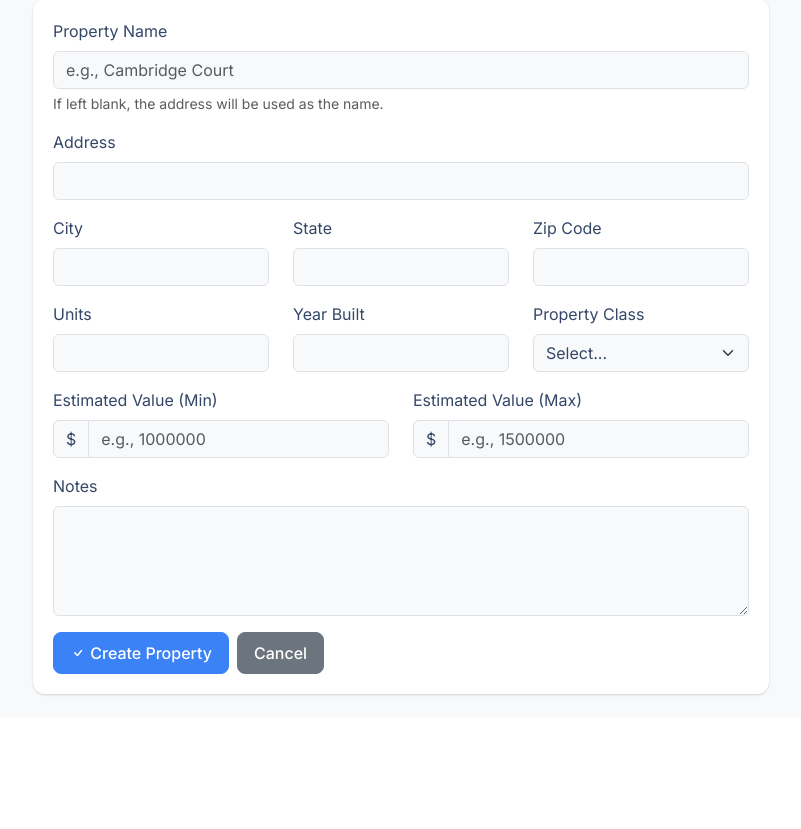
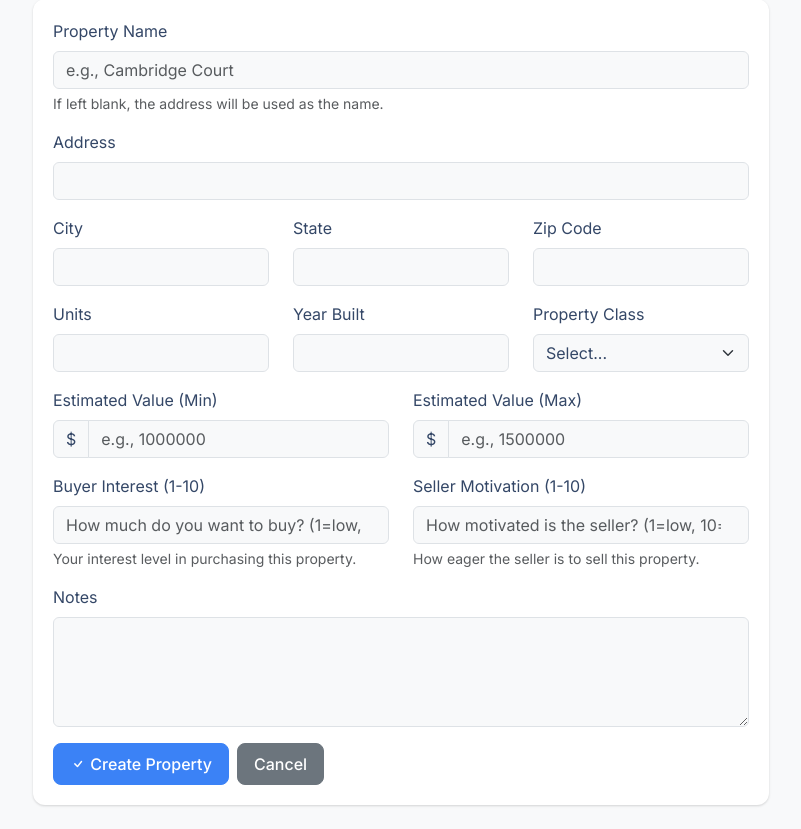
Before and after one commit to apizzleton/crm, a Flask app: page /properties/create in a window 1280 px wide. Shown: the part 185-1014 px from the top of the page, without its empty margins (239-1040 px from the left). Before the commit the page ends 881 px from the top, so only its background shows below. Run offline with Flask 3, Linux system fonts and the light colour scheme.

Commit message:
Add buyer interest and seller motivation scale fields to properties

```diff
--- a/crm/models.py
+++ b/crm/models.py
@@ -91,6 +91,8 @@ class Property(db.Model):
     property_class = db.Column(db.String(10))  # A, B, C, etc.
     estimated_value_min = db.Column(db.Numeric(15, 2))  # Minimum estimated value
     estimated_value_max = db.Column(db.Numeric(15, 2))  # Maximum estimated value
+    buyer_interest = db.Column(db.Integer)  # Scale 1-10: How much you want to buy this property
+    seller_motivation = db.Column(db.Integer)  # Scale 1-10: How much the seller wants to sell
     notes = db.Column(db.Text)
     created_at = db.Column(db.DateTime, default=datetime.utcnow)
     updated_at = db.Column(db.DateTime, default=datetime.utcnow, onupdate=datetime.utcnow)
--- a/crm/routes/properties.py
+++ b/crm/routes/properties.py
@@ -74,6 +74,33 @@ def create():
                 flash('Invalid maximum estimated value format.', 'error')
                 return redirect(url_for('properties.create'))
 
+        # Parse buyer interest and seller motivation scales (1-10)
+        buyer_interest_str = request.form.get('buyer_interest', '').strip() or None
+        seller_motivation_str = request.form.get('seller_motivation', '').strip() or None
+
+        buyer_interest = None
+        seller_motivation = None
+
+        if buyer_interest_str:
+            try:
+                buyer_interest = int(buyer_interest_str)
+                if buyer_interest < 1 or buyer_interest > 10:
+                    flash('Buyer interest must be between 1 and 10.', 'error')
+                    return redirect(url_for('properties.create'))
+            except ValueError:
+                flash('Invalid buyer interest format.', 'error')
+                return redirect(url_for('properties.create'))
+
+        if seller_motivation_str:
+            try:
+                seller_motivation = int(seller_motivation_str)
+                if seller_motivation < 1 or seller_motivation > 10:
+                    flash('Seller motivation must be between 1 and 10.', 'error')
+                    return redirect(url_for('properties.create'))
+            except ValueError:
+                flash('Invalid seller motivation format.', 'error')
+                return redirect(url_for('properties.create'))
+
         property_obj = Property(
             name=name,
             address=address,
@@ -85,6 +112,8 @@ def create():
             property_class=property_class,
             estimated_value_min=estimated_value_min,
             estimated_value_max=estimated_value_max,
+            buyer_interest=buyer_interest,
+            seller_motivation=seller_motivation,
             notes=notes
         )
 
@@ -233,6 +262,33 @@ def edit(property_id):
                 flash('Invalid maximum estimated value format.', 'error')
                 return redirect(url_for('properties.edit', property_id=property_id))
 
+        # Parse buyer interest and seller motivation scales (1-10)
+        buyer_interest_str = request.form.get('buyer_interest', '').strip() or None
+        seller_motivation_str = request.form.get('seller_motivation', '').strip() or None
+
+        buyer_interest = None
+        seller_motivation = None
+
+        if buyer_interest_str:
+            try:
+                buyer_interest = int(buyer_interest_str)
+                if buyer_interest < 1 or buyer_interest > 10:
+                    flash('Buyer interest must be between 1 and 10.', 'error')
+                    return redirect(url_for('properties.edit', property_id=property_id))
+            except ValueError:
+                flash('Invalid buyer interest format.', 'error')
+                return redirect(url_for('properties.edit', property_id=property_id))
+
+        if seller_motivation_str:
+            try:
+                seller_motivation = int(seller_motivation_str)
+                if seller_motivation < 1 or seller_motivation > 10:
+                    flash('Seller motivation must be between 1 and 10.', 'error')
+                    return redirect(url_for('properties.edit', property_id=property_id))
+            except ValueError:
+                flash('Invalid seller motivation format.', 'error')
+                return redirect(url_for('properties.edit', property_id=property_id))
+
         # Update property
         property_obj.name = name
         property_obj.address = address
@@ -244,6 +300,8 @@ def edit(property_id):
         property_obj.property_class = property_class
         property_obj.estimated_value_min = estimated_value_min
         property_obj.estimated_value_max = estimated_value_max
+        property_obj.buyer_interest = buyer_interest
+        property_obj.seller_motivation = seller_motivation
         property_obj.notes = notes
 
         db.session.commit()
--- a/crm/templates/properties/create.html
+++ b/crm/templates/properties/create.html
@@ -73,6 +73,20 @@
                         </div>
                     </div>
 
+                    <!-- Interest/Motivation Scales -->
+                    <div class="row">
+                        <div class="col-md-6 mb-3">
+                            <label class="form-label">Buyer Interest (1-10)</label>
+                            <input type="number" name="buyer_interest" class="form-control" min="1" max="10" placeholder="How much do you want to buy? (1=low, 10=high)">
+                            <div class="form-text">Your interest level in purchasing this property.</div>
+                        </div>
+                        <div class="col-md-6 mb-3">
+                            <label class="form-label">Seller Motivation (1-10)</label>
+                            <input type="number" name="seller_motivation" class="form-control" min="1" max="10" placeholder="How motivated is the seller? (1=low, 10=high)">
+                            <div class="form-text">How eager the seller is to sell this property.</div>
+                        </div>
+                    </div>
+
                     <div class="mb-3">
                         <label class="form-label">Notes</label>
                         <textarea name="notes" class="form-control" rows="4"></textarea>
```
Also changed, not shown: crm/templates/properties/detail.html (+20 -0 lines), crm/templates/properties/edit.html (+16 -0 lines), crm/templates/properties/list.html (+20 -0 lines).
